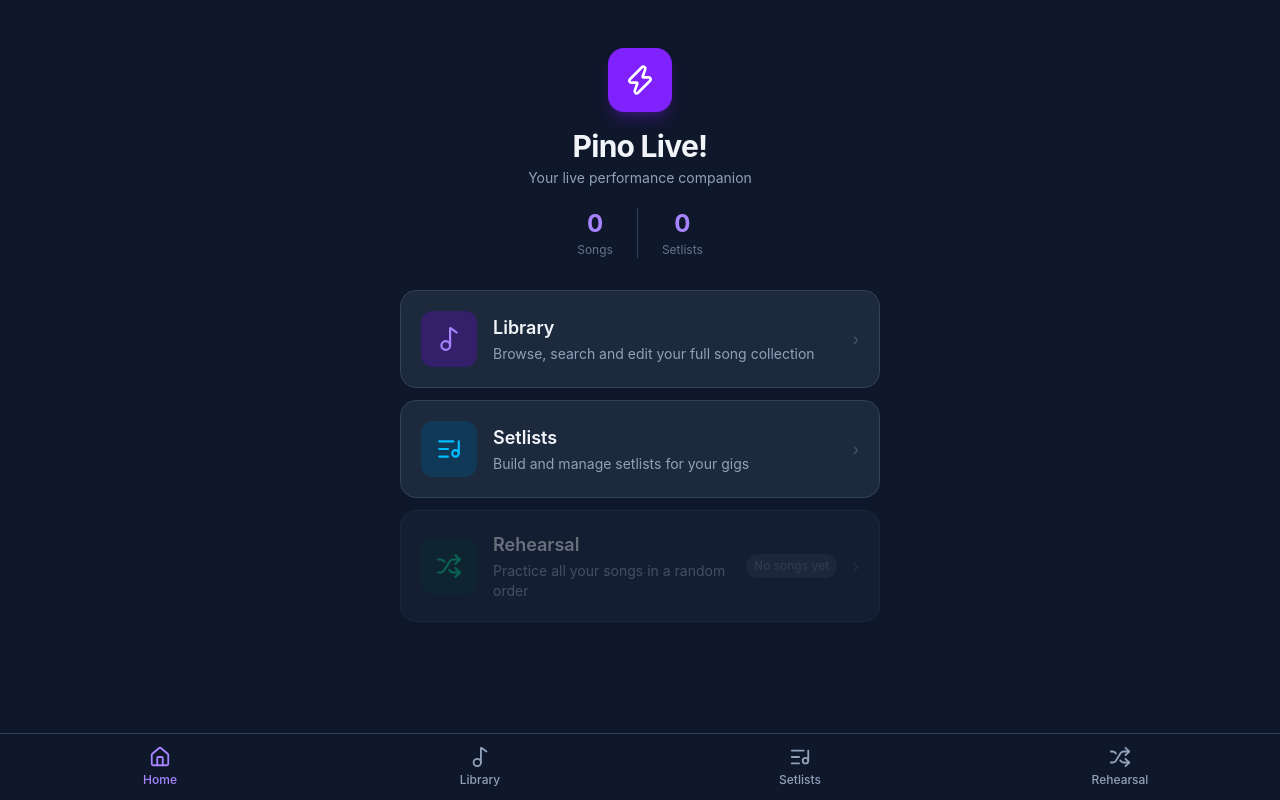
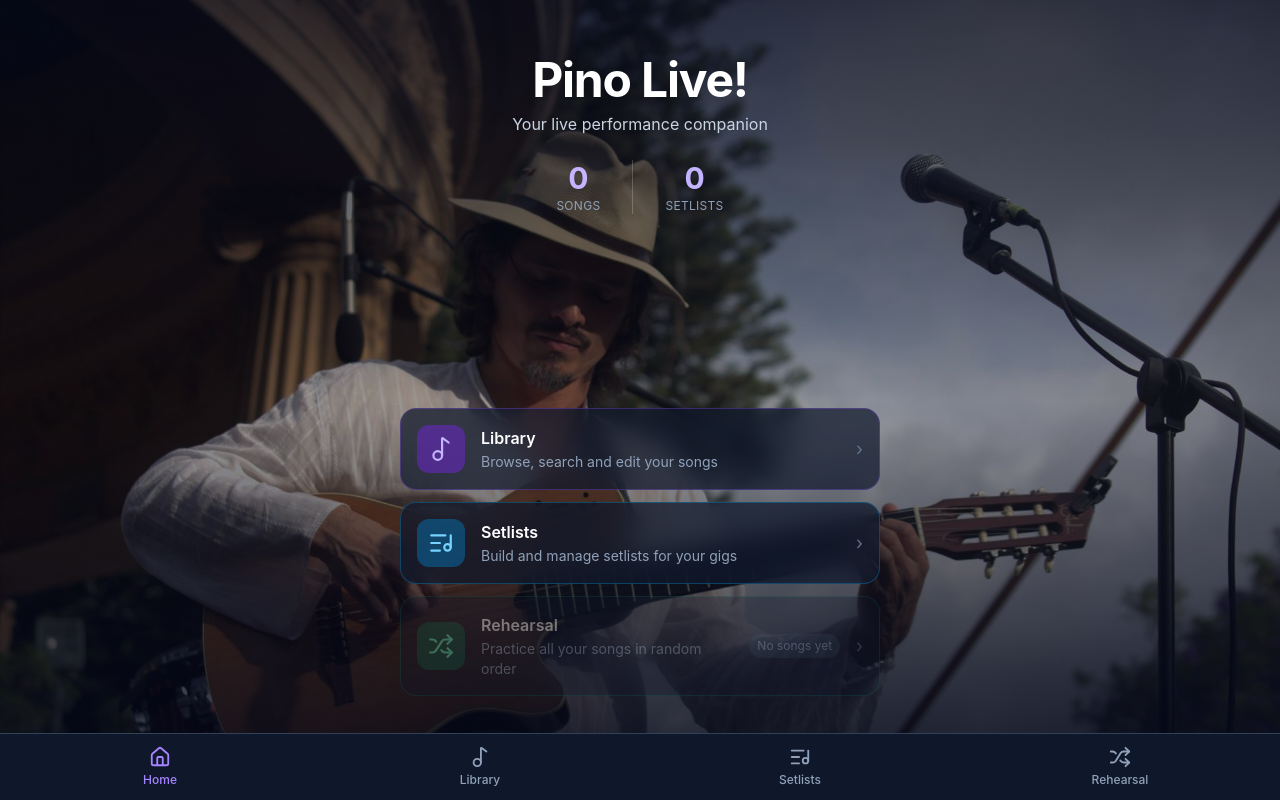
Before and after one commit to montedelacruz/pino-live, a React (Vite) app: page / in a window 1280 px wide. Built offline with nearby package versions, Linux system fonts and the light colour scheme.

Commit message:
Home page with photo background, Rehearsal + Practice mode

```diff
--- a/src/pages/HomePage.tsx
+++ b/src/pages/HomePage.tsx
@@ -1,5 +1,5 @@
 import { useNavigate } from 'react-router-dom'
-import { Music2, ListMusic, Shuffle, Zap } from 'lucide-react'
+import { Music2, ListMusic, Shuffle } from 'lucide-react'
 import { useSongStore } from '../store/songStore'
 import { useSetlistStore } from '../store/setlistStore'
 import { useRehearsalStore } from '../store/rehearsalStore'
@@ -16,63 +16,84 @@ export function HomePage() {
     navigate('/rehearsal')
   }
 
+  // Resolves correctly on localhost (/) and GitHub Pages (/pino-live/)
+  const bgUrl = `${import.meta.env.BASE_URL}de%20cerca%20FICA%202015.jpg`
+
   return (
-    <div className="flex flex-col flex-1 pb-24">
+    <div className="relative flex flex-col flex-1 min-h-screen overflow-hidden pb-20">
 
-      {/* Hero */}
-      <div className="flex flex-col items-center justify-center pt-12 pb-8 px-6 text-center">
-        <div className="w-16 h-16 bg-violet-600 rounded-2xl flex items-center justify-center mb-4 shadow-lg shadow-violet-900/50">
-          <Zap size={32} className="text-white" />
-        </div>
-        <h1 className="text-3xl font-bold text-slate-100 tracking-tight">Pino Live!</h1>
-        <p className="text-slate-400 mt-1 text-sm">Your live performance companion</p>
+      {/* ── Background photo ── */}
+      <div
+        className="absolute inset-0 bg-cover bg-center bg-no-repeat"
+        style={{ backgroundImage: `url('${bgUrl}')` }}
+      />
+
+      {/* ── Dark gradient overlay ── */}
+      <div className="absolute inset-0 bg-gradient-to-b
+                      from-slate-950/80 via-slate-950/40 to-slate-950/90" />
+
+      {/* ── Content ── */}
+      <div className="relative flex flex-col flex-1 z-10">
+
+        {/* Title block */}
+        <div className="flex flex-col items-center pt-14 pb-6 px-6 text-center">
+          <h1 className="text-5xl font-bold text-white tracking-tight drop-shadow-lg">
+            Pino Live!
+          </h1>
+          <p className="text-slate-300 mt-2 text-base drop-shadow">
+            Your live performance companion
+          </p>
 
           {/* Stats */}
-        <div className="flex gap-6 mt-5">
+          <div className="flex gap-8 mt-6">
             <div className="text-center">
-            <p className="text-2xl font-bold text-violet-400">{songs.length}</p>
-            <p className="text-xs text-slate-500 mt-0.5">Songs</p>
+              <p className="text-3xl font-bold text-violet-300 drop-shadow">{songs.length}</p>
+              <p className="text-xs text-slate-400 mt-0.5 uppercase tracking-wide">Songs</p>
             </div>
-          <div className="w-px bg-slate-700" />
+            <div className="w-px bg-white/20" />
             <div className="text-center">
-            <p className="text-2xl font-bold text-violet-400">{setlists.length}</p>
-            <p className="text-xs text-slate-500 mt-0.5">Setlists</p>
+              <p className="text-3xl font-bold text-violet-300 drop-shadow">{setlists.length}</p>
+              <p className="text-xs text-slate-400 mt-0.5 uppercase tracking-wide">Setlists</p>
             </div>
           </div>
         </div>
 
+        {/* Spacer — pushes cards to lower half */}
+        <div className="flex-1" />
+
         {/* Action cards */}
-      <div className="px-4 space-y-3 max-w-lg w-full mx-auto">
+        <div className="px-4 pb-6 space-y-3 max-w-lg w-full mx-auto">
 
-        {/* Library */}
           <ActionCard
-          icon={<Music2 size={26} className="text-violet-400" />}
-          iconBg="bg-violet-900/50"
+            icon={<Music2 size={26} className="text-violet-300" />}
+            iconBg="bg-violet-600/40"
+            border="border-violet-500/30"
             title="Library"
-          description="Browse, search and edit your full song collection"
+            description="Browse, search and edit your songs"
             onClick={() => navigate('/library')}
           />
 
-        {/* Setlists */}
           <ActionCard
-          icon={<ListMusic size={26} className="text-sky-400" />}
-          iconBg="bg-sky-900/50"
+            icon={<ListMusic size={26} className="text-sky-300" />}
+            iconBg="bg-sky-600/40"
+            border="border-sky-500/30"
             title="Setlists"
             description="Build and manage setlists for your gigs"
             onClick={() => navigate('/setlists')}
           />
 
-        {/* Rehearsal */}
           <ActionCard
-          icon={<Shuffle size={26} className="text-emerald-400" />}
-          iconBg="bg-emerald-900/50"
+            icon={<Shuffle size={26} className="text-emerald-300" />}
+            iconBg="bg-emerald-600/40"
+            border="border-emerald-500/30"
             title="Rehearsal"
-          description="Practice all your songs in a random order"
-          badge={songs.length === 0 ? 'No songs yet' : undefined}
+            description="Practice all your songs in random order"
+            badge={songs.length === 0 ? 'No songs yet' : `${songs.length} songs`}
             onClick={handleRehearsal}
             disabled={songs.length === 0}
           />
 
+        </div>
       </div>
     </div>
   )
@@ -81,6 +102,7 @@ export function HomePage() {
 interface ActionCardProps {
   icon: React.ReactNode
   iconBg: string
+  border: string
   title: string
   description: string
   badge?: string
@@ -88,29 +110,30 @@ interface ActionCardProps {
   disabled?: boolean
 }
 
-function ActionCard({ icon, iconBg, title, description, badge, onClick, disabled }: ActionCardProps) {
+function ActionCard({ icon, iconBg, border, title, description, badge, onClick, disabled }: ActionCardProps) {
   return (
     <button
       onClick={onClick}
       disabled={disabled}
-      className="w-full flex items-center gap-4 p-5 bg-slate-800 border border-slate-700
+      className={`w-full flex items-center gap-4 p-4
+                  bg-slate-900/70 backdrop-blur-md border ${border}
                   rounded-2xl text-left transition-all
-                 hover:border-slate-500 hover:bg-slate-750 active:scale-[0.98]
-                 disabled:opacity-40 disabled:cursor-not-allowed"
+                  hover:bg-slate-800/80 active:scale-[0.98]
+                  disabled:opacity-40 disabled:cursor-not-allowed`}
     >
-      <div className={`w-14 h-14 rounded-xl flex items-center justify-center flex-shrink-0 ${iconBg}`}>
+      <div className={`w-12 h-12 rounded-xl flex items-center justify-center flex-shrink-0 ${iconBg}`}>
         {icon}
       </div>
       <div className="flex-1 min-w-0">
-        <p className="text-lg font-semibold text-slate-100">{title}</p>
+        <p className="text-base font-semibold text-white">{title}</p>
         <p className="text-sm text-slate-400 mt-0.5">{description}</p>
       </div>
       {badge && (
-        <span className="text-xs text-slate-500 bg-slate-700 px-2 py-1 rounded-full flex-shrink-0">
+        <span className="text-xs text-slate-400 bg-slate-700/60 px-2 py-1 rounded-full flex-shrink-0">
           {badge}
         </span>
       )}
-      <div className="text-slate-600 flex-shrink-0">›</div>
+      <span className="text-slate-500 flex-shrink-0 text-lg">›</span>
     </button>
   )
 }
```
Also changed, not shown: public/de cerca FICA 2015.jpg (added). Lines whose indentation alone changed are shown as unchanged.
